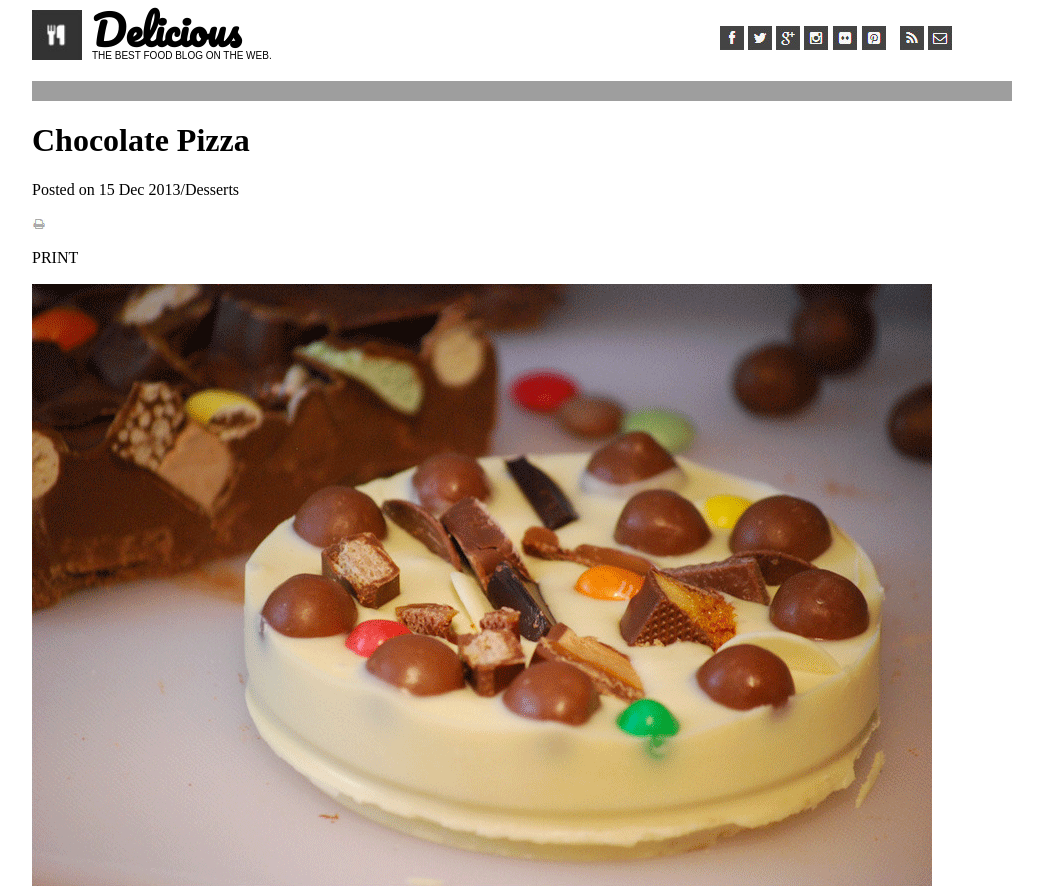
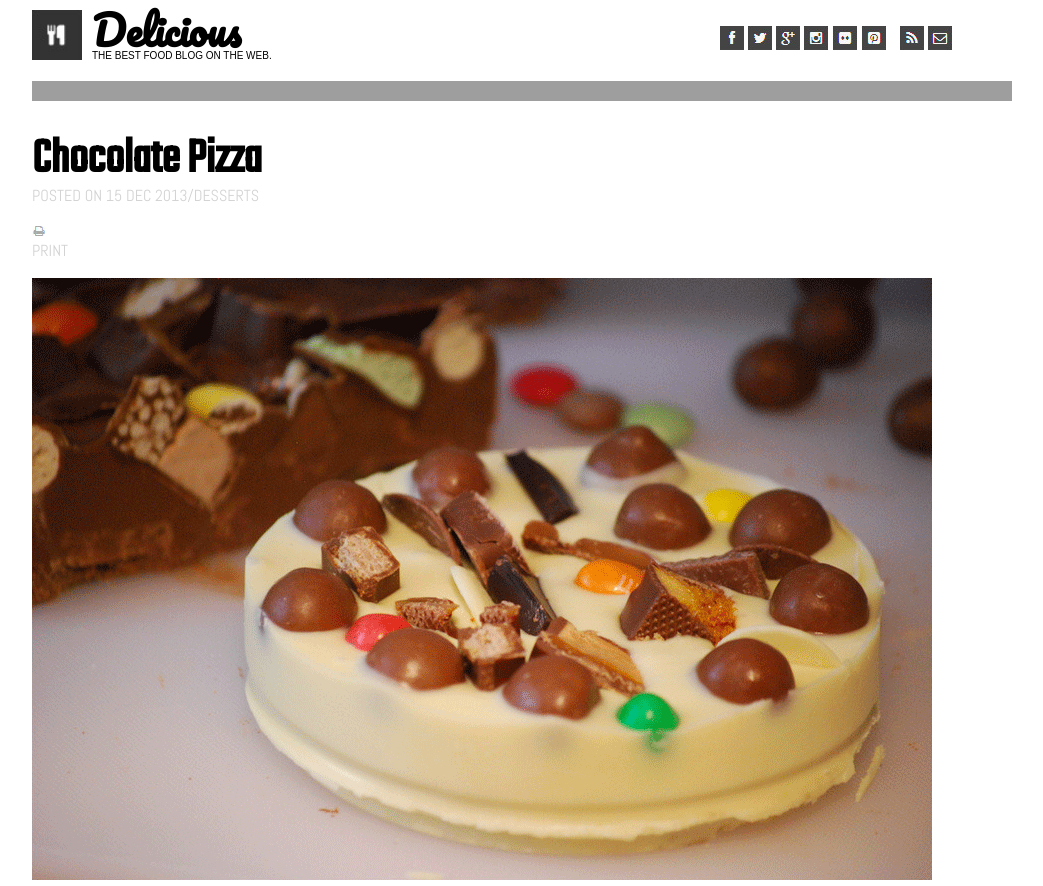
Before and after one commit to merylturner/chocolate-pizza, a plain HTML site: page index.html in a window 1280 px wide. Shown: the top 886 px of the page, without its empty margins (118-1161 px from the left). Drawn offline with Linux system fonts and the light colour scheme; grey boxes are pictures that could not be loaded.

Commit message:
added body styling TODO image and form styling

```diff
--- a/index.html
+++ b/index.html
@@ -1,75 +1,80 @@
 <!DOCTYPE html>
 
 <html>
+
 <head>
     <meta charset="UTF-8">
     <meta name="viewport" content="width=device-width, initial-scale=1.0">
     <meta http-equiv="X-UA-Compatible" content="ie=edge">
-    <link type = "text/css" href = "style.css" rel = "stylesheet">
-    <link href="https://fonts.googleapis.com/css?family=Abel|Pacifico|Patrick+Hand" rel="stylesheet">
+    <link type="text/css" href="style.css" rel="stylesheet">
+    <link href="https://fonts.googleapis.com/css?family=Abel|Bitter:700|Pacifico|Patrick+Hand|Teko" rel="stylesheet">
     <title>Document</title>
 </head>
+
 <body>
     <header>
-            <img src="images/logo.png"/ class="headerlogo">
+        <img src="images/logo.png" / class="headerlogo">
         <div class="logo">
             <h3>Delicious</h3>
             <p>THE BEST FOOD BLOG ON THE WEB.</p>
         </div>
         <div class="navbar">
             <ul class="medialinks">
-                <li><img src = "images/fb-icon.png"></li>
-                <li><img src = "images/twit-icon.png"></li>
-                <li><img src = "images/gp-icon.png"></li>
-                <li><img src = "images/insta-icon.png"></li>
-                <li><img src = "images/flic-icon.png"></li>
-                <li><img src = "images/pint-icon.png"></li>
+                <li><img src="images/fb-icon.png"></li>
+                <li><img src="images/twit-icon.png"></li>
+                <li><img src="images/gp-icon.png"></li>
+                <li><img src="images/insta-icon.png"></li>
+                <li><img src="images/flic-icon.png"></li>
+                <li><img src="images/pint-icon.png"></li>
             </ul>
             <ul class="contactlinks">
-                <li><img src = "images/rss-icon.png"></li>
-                <li><img src = "images/mail-icon.png"></li>
+                <li><img src="images/rss-icon.png"></li>
+                <li><img src="images/mail-icon.png"></li>
             </ul>
         </div>
     </header>
-        <hr />
+    <hr />
     <main>
         <h1>Chocolate Pizza</h1>
-        <p>Posted on 15 Dec 2013/Desserts</p>
-        <img src="images/print-icon.png" class="printicon"/>
-        <p>PRINT</p>
-        <img src="images/choco-pizza.png" class="chocopizza"/>
+        <div class = "printSection">
+        <p id = "p1">Posted on 15 Dec 2013/Desserts</p>
+            <img src="images/print-icon.png" class="printicon" />
+            <p id="p2">PRINT</p>
+        </div>
+        <img src="images/choco-pizza.png" class="chocopizza" />
         <article>
             <p></p>
             <p></p>
             <p></p>
         </article>
-        <img src="images/list-bg.png" class="paperbackground"/>
+        <img src="images/list-bg.png" class="paperbackground" />
         <form action="#">
-            <input type="checkbox" name="ingredients" value="" checked="checked"/>
-            <input type="checkbox" name="ingredients" value="" checked="checked"/>
-            <input type="checkbox" name="ingredients" value=""/>
-            <input type="checkbox" name="ingredients" value=""/>
-            <input type="checkbox" name="ingredients" value=""/>
-            <input type="checkbox" name="ingredients" value=""/>
-            <input type="checkbox" name="ingredients" value=""/>
-            <input type="checkbox" name="ingredients" value=""/>
-            <input type="checkbox" name="ingredients" value=""/>
-            <input type="checkbox" name="ingredients" value=""/>
-            <input type="checkbox" name="ingredients" value=""/>
-            <input type="checkbox" name="ingredients" value=""/>
+            <input type="checkbox" name="ingredients" value="" checked="checked" />
+            <input type="checkbox" name="ingredients" value="" checked="checked" />
+            <input type="checkbox" name="ingredients" value="" />
+            <input type="checkbox" name="ingredients" value="" />
+            <input type="checkbox" name="ingredients" value="" />
+            <input type="checkbox" name="ingredients" value="" />
+            <input type="checkbox" name="ingredients" value="" />
+            <input type="checkbox" name="ingredients" value="" />
+            <input type="checkbox" name="ingredients" value="" />
+            <input type="checkbox" name="ingredients" value="" />
+            <input type="checkbox" name="ingredients" value="" />
+            <input type="checkbox" name="ingredients" value="" />
         </form>
         <hr />
-        <img src="images/van-pic.png" class="author"/>
+        <img src="images/van-pic.png" class="author" />
         <h5>Vanessa Stevenson</h5>
         <p></p>
         <button><a href="#">SHARE RECIPE</a></button>
     </main>
     <footer>
         <hr />
-        <img src="images/small-logo.png" class="footerlogo"/>
+        <img src="images/small-logo.png" class="footerlogo" />
         <hr />
         <p>Delicious &copy 2013 &middot All Rights Reserved.</p>
         <p>Proudly published with Ghost.</p>
     </footer>
 </body>
+
 </html>
--- a/style.css
+++ b/style.css
@@ -81,3 +81,46 @@ header .navbar {
 }
 
 /*                               Main Styles */
+
+main h1 {
+    font-family: 'Teko', sans-serif;
+    font-size: 50px;
+    line-height: 50px;
+    padding-bottom: 0;
+    margin-bottom: 0;
+}
+main p {
+    font-family: 'Abel', sans-serif;
+    text-transform: uppercase;
+    color: lightgray;
+    margin-top: 0;
+    padding-top: 0;
+}
+
+
+.printSection {
+    display: inline;
+    width: 600px;
+    margin-bottom: 30px;
+    box-sizing: border-box;
+
+}
+.printSection #p1 {
+    /*order: -1;
+    /*flex-grow: 20;*/
+    /*flex-basis: 0;*/
+
+}
+.printSection .printicon {
+    /*order: 2;
+    /*flex-grow: 1;*/
+    /*flex-basis: 0;*/
+
+}
+.printSection #p2 {
+    /*order: 3;
+    /*flex-grow: 2;*/
+    /*justify-content: flex-end;*/
+    /*flex-basis: 0;*/*/
+
+}
```
